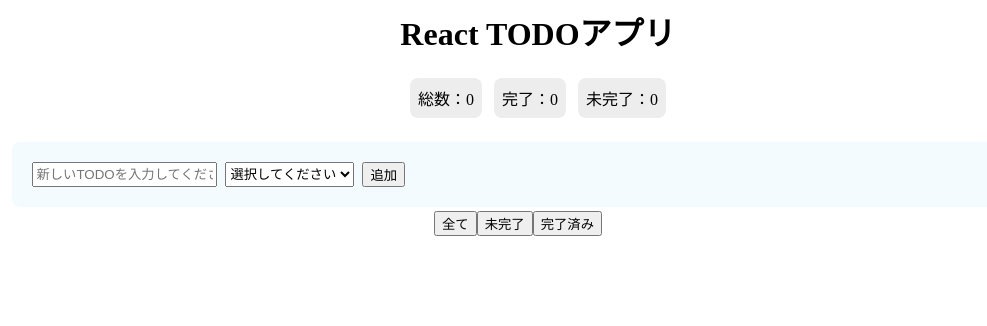
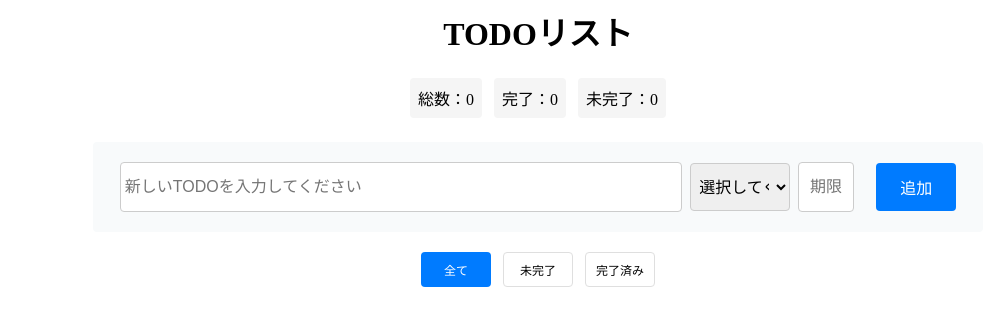
Before and after one commit to okamoto-ryoki/react-todo-list, a React (Vite) app: page /todo in a window 1280 px wide. Shown: the top 326 px of the page, without its empty margins (102-1089 px from the left). Built offline with nearby package versions, Linux system fonts and the light colour scheme.

Commit message:
todolist

```diff
--- a/package.json
+++ b/package.json
@@ -10,7 +10,9 @@
     "preview": "vite preview"
   },
   "dependencies": {
+    "@types/react-datepicker": "^6.2.0",
     "react": "^19.2.0",
+    "react-datepicker": "^9.0.0",
     "react-dom": "^19.2.0",
     "react-router-dom": "^7.10.1"
   },
--- a/src/Todo.module.css
+++ b/src/Todo.module.css
@@ -26,22 +26,51 @@ h1 {
 }
 
 .current div {
-    border-radius: 8px;
-    background-color: rgb(237, 237, 237);
+    border-radius: 4px;
+    background-color: #f5f5f5;
     padding: 8px;
 }
 
 .search {
     display: flex;
+    justify-content: center;
+    align-items: center;
     padding: 20px;
-    border-radius: 8px;
-    background-color: rgb(243, 251, 255);
+    border-radius: 4px;
+    background-color: #f8fafb;
     gap: 8px;
-    width: 80%;
+    width: 75%;
+    max-width: 850px;
 }
 
-.input {
-    /* width: ; */
+.search input {
+    width: 65%;
+    height: 40px;
+    border-radius: 4px;
+    border: 1px solid #ccc;
+    font-size: 16px;
+    padding: 4px;
+}
+
+.search select {
+    width: 10%;
+    min-width: 100px;
+    height: 48px;
+    border-radius: 4px;
+    border: 1px solid #ccc;
+    font-size: 16px;
+    padding: 4px;
+}
+
+.search button {
+    width: 80px;
+    height: 48px;
+    border-radius: 4px;
+    border: none;
+    background-color: #007bff;
+    color: white;
+    font-size: 16px;
+    padding: 4px;
 }
 
 .data {
@@ -56,4 +85,188 @@ h1 {
     align-items: center;
     width: 30%;
     min-width: 360px;
+    gap: 12px;
+    margin: 20px;
 }
+
+.active {
+    width: 70px;
+    height: 35px;
+    border-radius: 4px;
+    border: none;
+    background-color: #007bff;
+    color: rgb(255, 255, 255);
+    font-size: 12px;
+    box-sizing: border-box;
+}
+
+.inactive {
+    width: 70px;
+    height: 35px;
+    border-radius: 4px;
+    border: 1px solid rgb(223, 223, 223);
+    background-color: rgb(255, 255, 255);
+    color: rgb(0, 0, 0);
+    font-size: 12px;
+    box-sizing: border-box;
+}
+
+.data {
+    display: flex;
+    justify-content: center;
+    align-items: center;
+    flex-direction: column;
+    width: 100%;
+}
+
+.data table {
+    margin: 0;
+    list-style: none;
+}
+.tdedit {
+    max-width: 70px;
+    min-width: 70px;
+    padding: 0;
+    text-align: center;
+}
+.tddelete {
+    max-width: 70px;
+    min-width: 70px;
+    padding: 0;
+    text-align: center;
+}
+
+.edit {
+    color: #222222;
+    background-color: #f7c307;
+    border: none;
+    border-radius: 4px;
+    /* margin-right: 8px; */
+    padding: 8px 16px;
+}
+
+.delete {
+    color: #ffffff;
+    background-color: #da3849;
+    border: none;
+    border-radius: 4px;
+    color: #ffffff;
+    /* margin-right: 8px; */
+    padding: 8px 16px;
+}
+
+.tdeditbutton {
+    color: #ffffff;
+    height: 35px;
+    width: 55px;
+    border-radius: 4px;
+    border: none;
+    background-color: #f7c307;
+    margin-left: 5px;
+}
+
+.value {
+    margin-right: 16px;
+    margin-left: 16px;
+    white-space: nowrap;
+    overflow: hidden;
+    text-overflow: ellipsis;
+    width: 100%;
+    /* max-width: 700px; */
+}
+
+.nonevalue {
+    margin-right: 16px;
+    margin-left: 16px;
+    text-decoration: line-through;
+    text-decoration-thickness: 2px;
+}
+
+table {
+    width: 75%;
+}
+
+table input {
+    margin-left: 16px;
+}
+
+tr {
+    font-size: 18px;
+    padding: 8px 0;
+    width: 100%;
+    max-width: 1000px;
+    height: 50px;
+}
+
+.high {
+    border-left: 3px solid #f25361;
+}
+
+.middle {
+    border-left: 3px solid #faaa19;
+}
+
+.low {
+    border-left: 3px solid #3fd277;
+}
+
+.li {
+    border-left: 3px solid #151414;
+}
+
+.priority {
+    margin-left: 15px;
+    min-width: 70px;
+    padding: 0;
+    text-align: center;
+}
+
+.tdinput {
+    min-width: 170px;
+}
+
+.editinput {
+    max-width: 600px;
+    height: 30px;
+    font-size: 18px;
+}
+
+
+.tdbutton {
+    max-width: 100px;
+}
+
+.datePicker {
+    max-width: 60px;
+    text-align: center;
+}
+
+.tddatealart {
+    min-width: 90px;
+    text-align: center;
+}
+
+.tddate {
+    min-width: 60px;
+    text-align: center;
+}
+
+.table {
+    border-collapse: collapse;
+}
+
+.alarttabletr {
+    border-bottom: 3px solid #c10101;
+}
+
+.tabletr {
+    border-bottom: 1.5px solid #f0f0f0;
+}
+
+/* .tdcheck {
+    width: 20px;
+}
+
+.inputcheck {
+    width: 20px;
+} */
--- a/src/Todo.tsx
+++ b/src/Todo.tsx
@@ -1,17 +1,27 @@
-import React, { useEffect, useState, type ReactNode } from "react";
+import { useEffect, useState } from "react";
 import styles from './Todo.module.css';
+import DatePicker from "react-datepicker";
 
 type Todo = {
     id : string;
-    value: ReactNode;
+    value: string;
     priority: string;
     completed: boolean;
+    date: string | null;
 }
 
 export const Todo = () => {
     const [value, setValue] = useState("");
     const [priority, setPriority] = useState("");
     const [todos, setTodos] = useState<Todo[]>([]);
+
+    const [filter, setFilter] = useState("all");
+
+    const [editingId, setEditingId] = useState<string | null>(null);
+    const [editingValue, setEditingValue] = useState("");
+
+    const Today = new Date()
+    const [date, setDate] = useState<Date | null>(null);
 
     useEffect(()=>{
         const data =localStorage.getItem("data")
@@ -20,12 +30,15 @@ export const Todo = () => {
         }
     },[])
 
+
+
     const handleClick = () => {
         const newTodo :Todo = {
             id: crypto.randomUUID(),
             value: value,
             priority: priority,
-            completed: false
+            completed: false,
+            date: date ? date.toISOString() : null
         }
 
         const newTodos = [...todos, newTodo]
@@ -35,11 +48,28 @@ export const Todo = () => {
         setPriority("");
     }
 
-    const handledelete = (id: string) => {
+    const handleDelete = (id: string) => {
         const removeItems = todos.filter(todo => todo.id !== id)
         setTodos(removeItems);
         localStorage.setItem("data", JSON.stringify(removeItems))
     }
+
+    const handleEdit = (id: string, value: string) => {
+        setEditingId(id);
+        setEditingValue(value);
+    };
+
+    const handleSave = () => {
+    const updated = todos.map(todo =>
+        todo.id === editingId ? { ...todo, value: editingValue } : todo
+    );
+    setTodos(updated);
+    localStorage.setItem("data", JSON.stringify(updated));
+
+    setEditingId(null);
+    setEditingValue("");
+    };
+
 
     const togglecheck = (id:string) => {
         const newTodos = todos.map(todo =>
@@ -54,9 +84,47 @@ export const Todo = () => {
     const completedCount = todos.filter(t => t.completed).length;
     const incompleteCount = todos.length - completedCount;
 
+    const filteredTodos = todos.filter(todo => {
+        if(filter === "unfinished")  return !todo.completed;
+        if(filter === "finished") return todo.completed ;
+        return true;
+    })
+
+    const handleAll = () => {
+        setFilter("all");
+    }
+    const handleUnfinished = () => {
+        setFilter("unfinished")
+    }
+    const handleFinished = () => {
+        setFilter("finished")
+    }
+
+    const changeValue = (e: { target: { value: any; }; }) => {
+        const thirtytext = e.target.value.length >= 30 ? e.target.value.slice(0, 30) : e.target.value
+        setValue(thirtytext);
+    }
+
+    const changeEditValue = (e: { target: { value: any; }; }) => {
+        const thirtytext = e.target.value.length >= 30 ? e.target.value.slice(0, 30) : e.target.value
+        setEditingValue(thirtytext);
+    }
+
+    const isThreeDaysBefore = (date: string | null) => {
+        if (!date) return false;
+
+        const nowDate = new Date().getTime();
+        const registDate = new Date(date).getTime();
+        const THREE_DAYS = 3 * 24 * 60 * 60 * 1000
+        return (
+            registDate - nowDate >= THREE_DAYS && nowDate - registDate <= 0 ? false : true
+        )
+    }
+
+
     return (
         <div className={styles.todo}>
-            <h1>React TODOアプリ</h1>
+            <h1>TODOリスト</h1>
             <div className={styles.current}>
                 <div>総数：{todos.length}</div>
                 <div>完了：{completedCount}</div>
@@ -65,20 +133,29 @@ export const Todo = () => {
             <div className={styles.search}>
                 <input
                     value={value}
-                    onChange={(e: { target: { value: any; }; }) => setValue(e.target.value)}
+                    onChange={changeValue}
                     placeholder="新しいTODOを入力してください"
                     className={styles.input}
                 />
                 <select
                     value={priority}
                     onChange={(e) => setPriority(e.target.value)}
-                    className="border p-2"
+                    className="select"
                 >
                     <option value="">選択してください</option>
                     <option value="高">高優先度</option>
                     <option value="中">中優先度</option>
                     <option value="低">低優先度</option>
                 </select>
+                <DatePicker
+                    className={styles.datePicker}
+                    dateFormat="MM/dd"
+                    onChange={(selectedData)=>setDate(selectedData)}
+                    selected={date}
+                    locale="ja"
+                    placeholderText="期限"
+                    minDate={Today}
+                ></DatePicker>
                 <button
                 onClick={handleClick}
                 >追加
@@ -86,26 +163,68 @@ export const Todo = () => {
             </div>
             <div className={styles.data}>
                 <div className={styles.segment}>
-                    <button>全て</button>
-                    <button>未完了</button>
-                    <button>完了済み</button>
+                    <button onClick={()=>handleAll()}
+                    className={filter === "all" ? styles.active : styles.inactive}>全て</button>
+                    <button onClick={()=>handleUnfinished()}
+                    className={filter === "unfinished" ? styles.active : styles.inactive}>未完了</button>
+                    <button onClick={()=>handleFinished()}
+                    className={filter === "finished" ? styles.active : styles.inactive}>完了済み</button>
                 </div>
-                    <ul>
-                        {todos.map((todo) => (
-                            <li key={todo.id}>
-                                <input
-                                type="checkbox"
-                                id={todo.id}
-                                checked={todo.completed}
-                                onChange={()=>togglecheck(todo.id)}
-                                ></input>
-                                {todo.value}
-                                {todo.priority}
-                                <button>編集</button>
-                                <button onClick={()=>handledelete(todo.id)}>削除</button>
-                            </li>
-                        ))}
-                    </ul>
+                <table className={styles.table}>
+                    {filteredTodos.map((todo) => (
+                        <tr className={isThreeDaysBefore(todo.date) ? styles.alarttabletr : styles.tabletr}>
+                            <td
+                             className={todo.priority === "高"
+                            ? styles.high : todo.priority === "中"
+                            ? styles.middle : todo.priority === "低"
+                            ? styles.low : styles.li}
+                            key={todo.id}
+                            >
+                            </td>
+                            {editingId === todo.id ? (
+                            <>
+                                <td className={styles.tdinput}>
+                                    <input
+                                    className={styles.editinput}
+                                    value={editingValue}
+                                    onChange={changeEditValue}
+                                    />
+                                </td>
+                                <td className={styles.tdbutton}><button className={styles.tdeditbutton} onClick={handleSave}>保存</button></td>
+                            </>
+                            ) : (
+                            <>
+                                <td className={styles.tdcheck}>
+                                    <input
+                                    className={styles.inputcheck}
+                                    type="checkbox"
+                                    checked={todo.completed}
+                                    onChange={() => togglecheck(todo.id)}
+                                    />
+                                </td>
+                                <td className={!todo.completed ? styles.value  : styles.nonevalue }>{todo.value}</td>
+                            </>
+                            )}
+                            <td className={styles.priority}>{todo.priority}</td>
+                            <td className={styles.tddate}>
+                                  {todo.date
+                                    ?
+                                    new Date(todo.date).toLocaleDateString("ja-JP", {
+                                        month: "2-digit",
+                                        day: "2-digit",
+                                    })
+                                    : "—"}
+                            </td>
+                            <td className={styles.tddatealart}>
+                                    {isThreeDaysBefore(todo.date) && (
+                                        <span className={styles.alert}>⚠期限間近</span>
+                                    )}
+                            </td>
+                            <td className={styles.tdedit}><button className={styles.edit} onClick={()=>handleEdit(todo.id,todo.value)}>編集</button></td>
+                            <td className={styles.tddelete}><button className={styles.delete} onClick={()=>handleDelete(todo.id)}>削除</button></td>
+                        </tr>
+                    ))}
+                </table>
             </div>
         </div>
     );
--- a/src/main.tsx
+++ b/src/main.tsx
@@ -5,6 +5,7 @@ import './index.css'
 import App from './App.tsx'
 import { Todo } from './Todo.tsx';
 import React from 'react';
+import "react-datepicker/dist/react-datepicker.css";
 
 
 createRoot(document.getElementById('root')!).render(
```
Also changed, not shown: src/DatePicker.tsx (added, +8 -0 lines), 1 other file (tests, documents, lock files or other folders).
